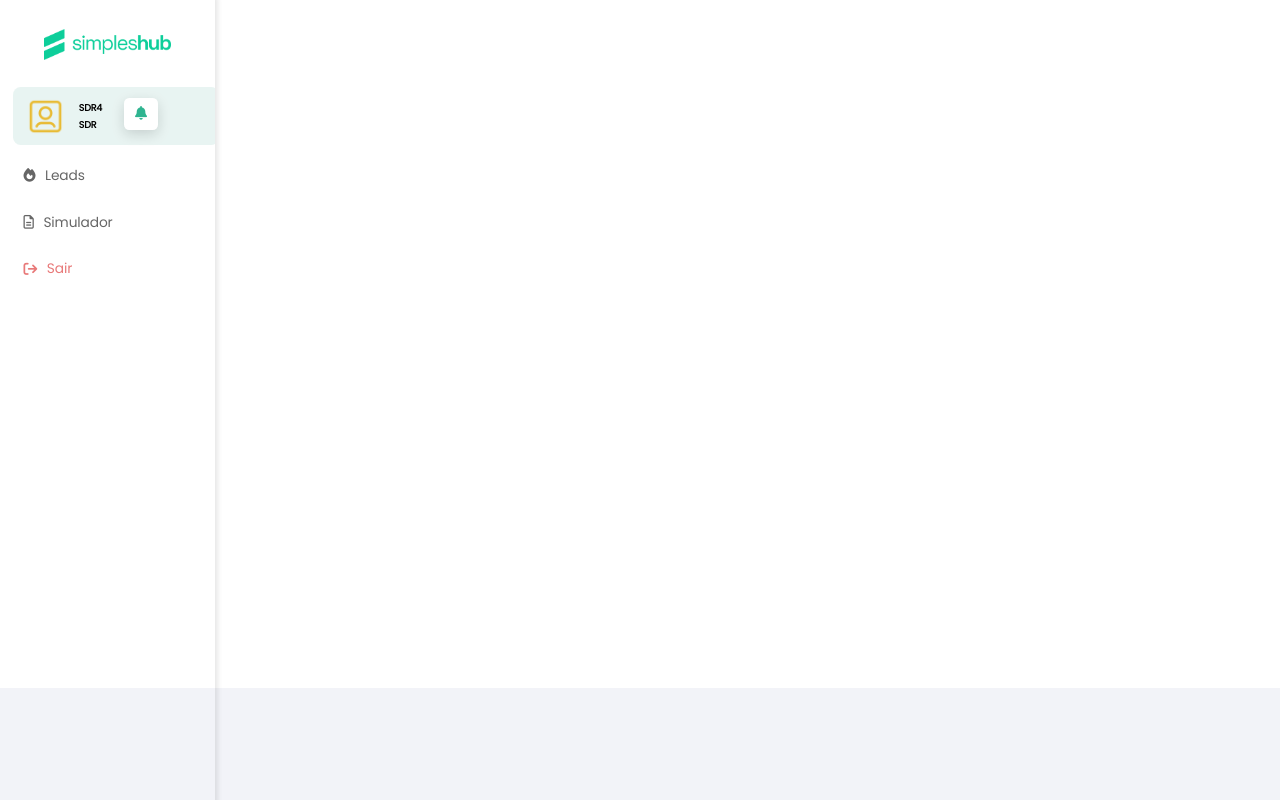
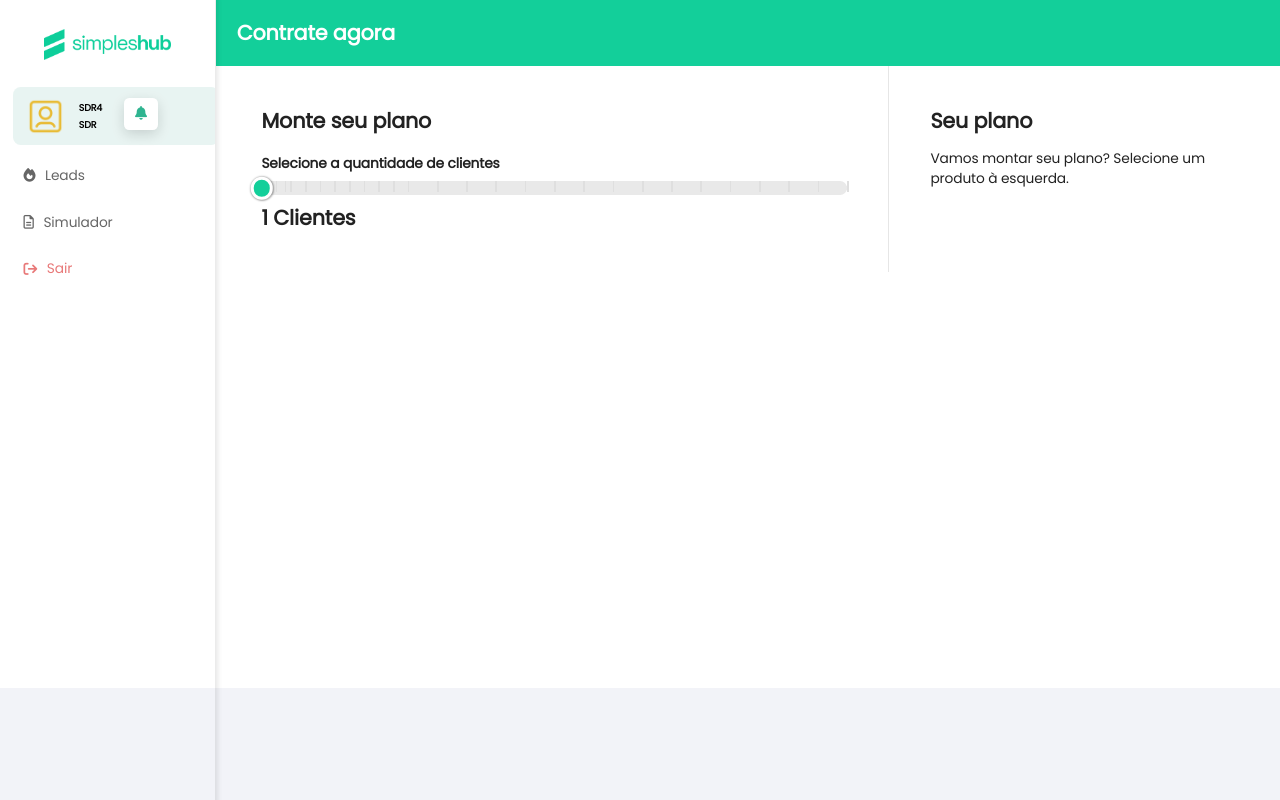
Before and after one commit to Bahiy/BudgetSimulator, a Vue app: page / in a window 1280 px wide. Built offline with nearby package versions, Linux system fonts and the light colour scheme; what v-money would draw is missing.

Commit message:
Add new changes

```diff
--- a/src/App.vue
+++ b/src/App.vue
@@ -6,7 +6,7 @@
           <layout-navigation />
         </div>
 
-        <!-- <router-view /> -->
+        <router-view />
       </div>
     </div>
   </div>
--- a/src/assets/scss/app.css
+++ b/src/assets/scss/app.css
@@ -30,13 +30,16 @@
 }
 
 body {
-  zoom: 86%;
-  background-color: var(--background-gray);
+  zoom: 86% !important;
+  background-color: var(--background-gray) !important;
+  cursor: pointer !important;
+  overflow: auto !important;
 }
 
 .h4-hub {
   font-size: 16px;
   line-height: 20px;
+  font-weight: 600;
 }
 
 .h2-hub {
--- a/src/assets/scss/app.scss
+++ b/src/assets/scss/app.scss
@@ -20,6 +20,7 @@ body {
 .h4-hub {
   font-size: 16px;
   line-height: 20px;
+  font-weight: 600;
 }
 .h2-hub {
   font-size: 1.5rem;
--- a/src/components/layout/LayoutBuildPlan.vue
+++ b/src/components/layout/LayoutBuildPlan.vue
@@ -41,9 +41,10 @@ export default {
   flex: 1;
   overflow: hidden;
   .main-content {
+    margin-left: 16rem !important;
     overflow-y: auto;
     padding: 3rem !important;
-    width: 55% !important;
+    width: 70% !important;
   }
   .sidebar {
     width: 40%;
--- a/src/components/layout/LayoutHeader.vue
+++ b/src/components/layout/LayoutHeader.vue
@@ -1,7 +1,5 @@
 <template>
-  <div
-    class="header-page-container"
-  >
+  <div class="header-page-container">
     <div class="d-flex align-items-center gap-24">
       <h2 class="title">Contrate agora</h2>
     </div>
@@ -17,6 +15,8 @@ export default {};
   display: flex;
   flex-direction: row;
   justify-content: space-between;
+  margin-left: 15.7rem !important;
+
   padding: 1.5rem !important;
   background-color: var(--featured-light) !important;
   color: var(--light);
--- a/src/components/layout/LayoutSlider.vue
+++ b/src/components/layout/LayoutSlider.vue
@@ -46,7 +46,7 @@
       </div>
     </div>
     <div>
-      <h2 class="h2-hub">Clientes {{ value }}</h2>
+      <h2 class="h2-hub mb-0">{{ value }} Clientes</h2>
     </div>
   </div>
 </template>
--- a/src/views/Home.vue
+++ b/src/views/Home.vue
@@ -1,5 +1,5 @@
 <template>
-  <div>
+   <div>
     <Header />
     <layout-build-plan />
   </div>
@@ -24,4 +24,3 @@ export default {
   flex-direction: column;
   background-color: var(--lighter);
 }
-</style>
```
Also changed, not shown: 1 other file (tests, documents, lock files or other folders).
